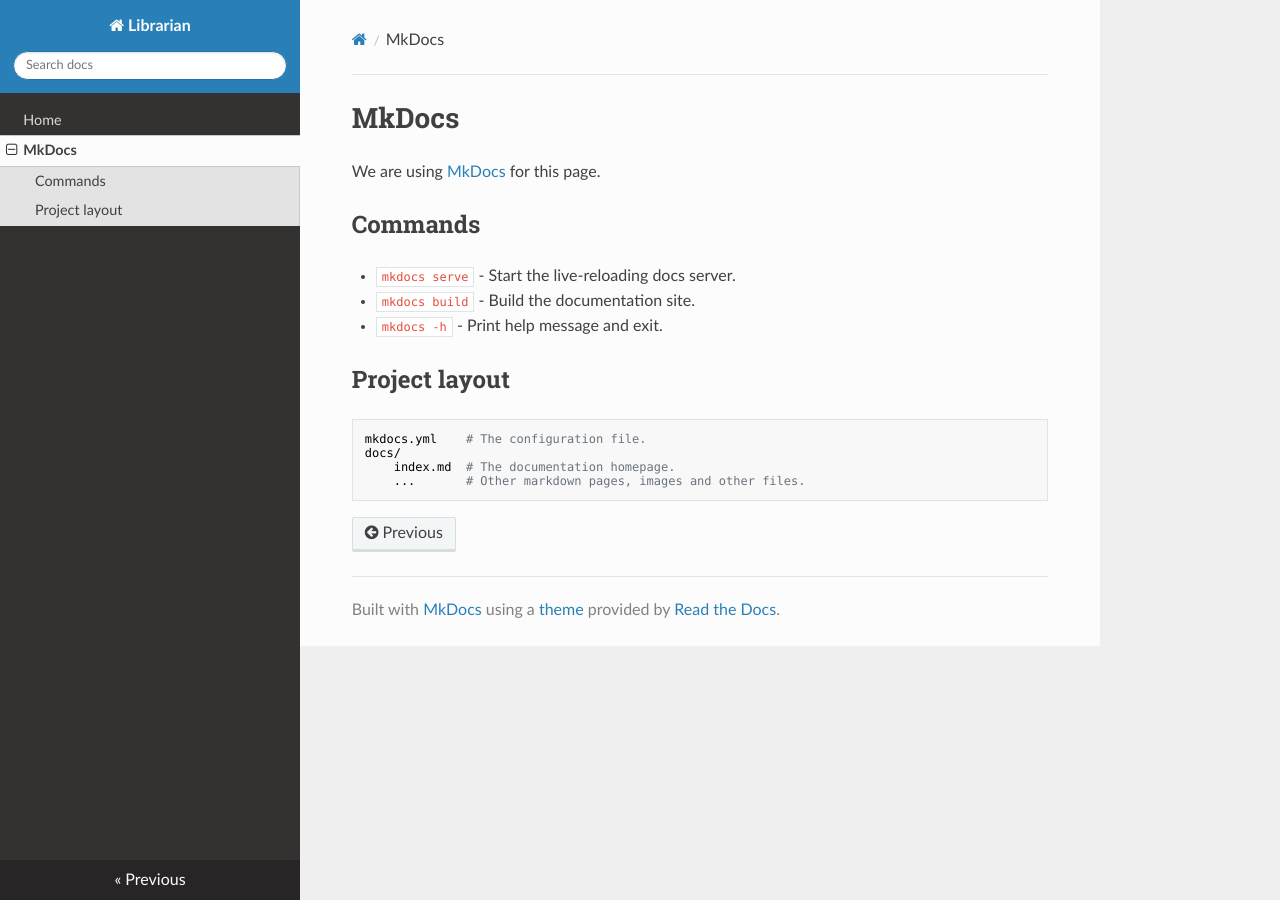
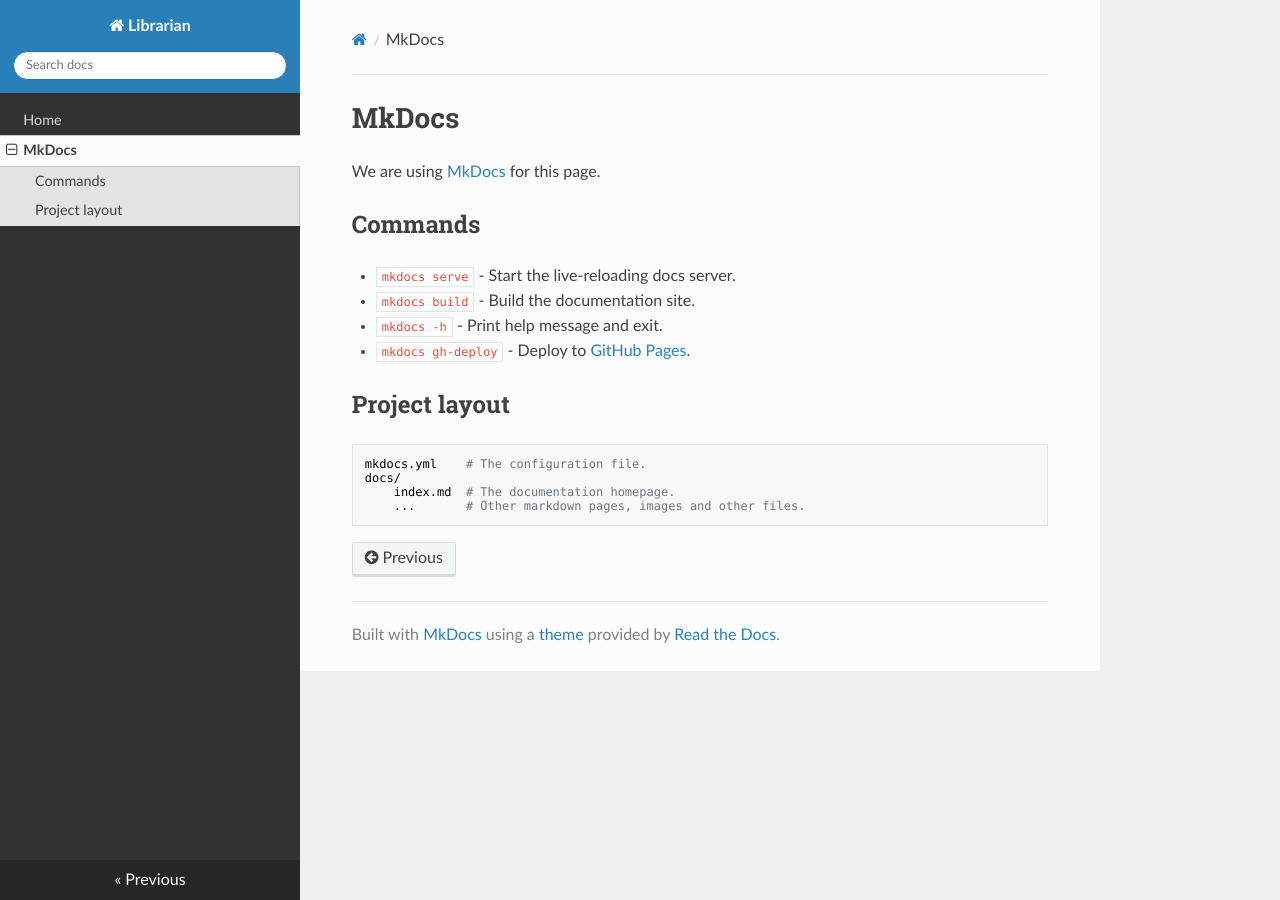
Before and after one commit to nautilus-cyberneering/nautilus-librarian, an MkDocs documentation site: the page built from docs/mkdocs.md, in a window 1280 px wide. Built offline with MkDocs 1.6.1, drawn with Linux system fonts in a browser that asks for light colours; nearby versions of some CDN libraries.

Commit message:
[#8] How to deploy docs

```diff
--- a/docs/mkdocs.md
+++ b/docs/mkdocs.md
@@ -7,6 +7,7 @@
 * `mkdocs serve` - Start the live-reloading docs server.
 * `mkdocs build` - Build the documentation site.
 * `mkdocs -h` - Print help message and exit.
+* `mkdocs gh-deploy` - Deploy to [GitHub Pages](https://pages.github.com/).
 
 ## Project layout
 
```
